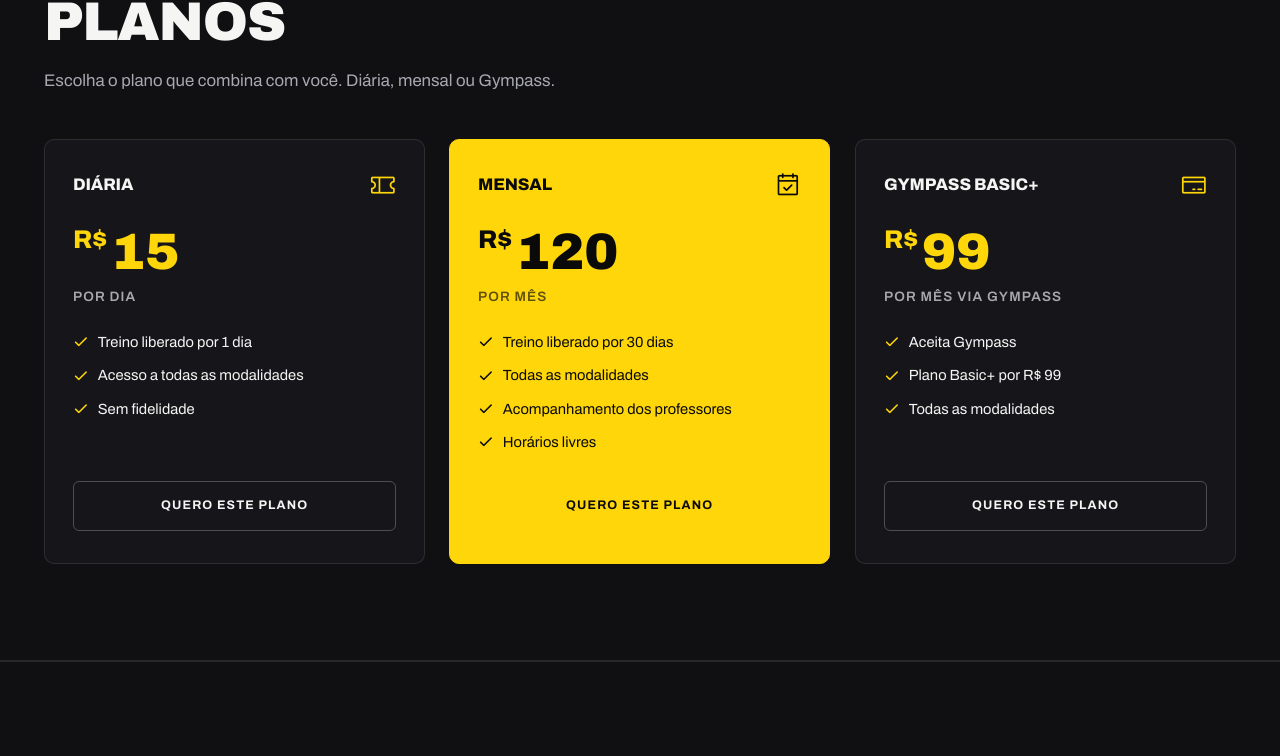
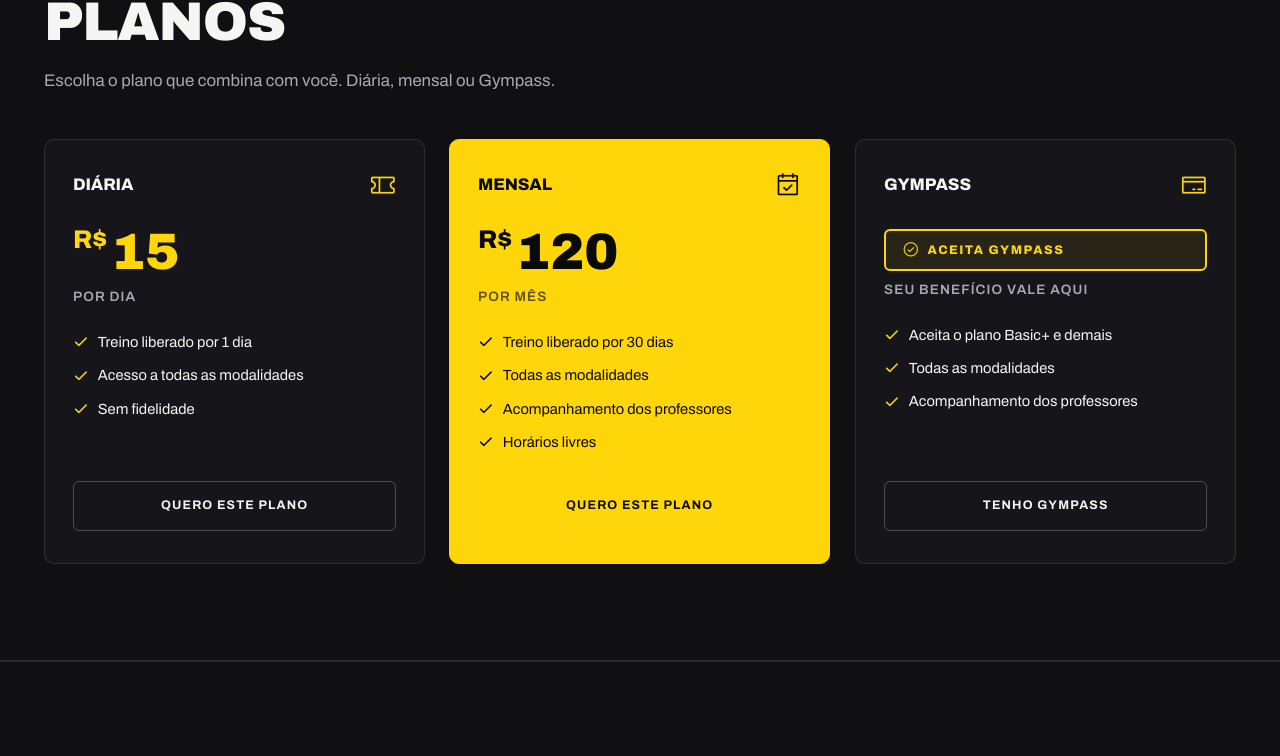
Before and after one commit to GeanVitor1/AcademiaStilus, an Angular app: page / in a window 1280 px wide. Shown: the part 10892-11648 px from the top of the page. Built offline with nearby package versions, Linux system fonts and the light colour scheme; grey boxes are pictures that could not be loaded.

Commit message:
Ajusta card Gympass para indicar aceite em vez de plano pago

```diff
--- a/src/app/components/plans/plans.html
+++ b/src/app/components/plans/plans.html
@@ -18,10 +18,18 @@
             <i class="ph plan-icon" [class]="plan.icon" aria-hidden="true"></i>
           </div>
 
-          <p class="plan-price">
-            <span class="plan-currency">R$</span>{{ plan.price }}
-          </p>
-          <p class="plan-period">{{ plan.period }}</p>
+          @if (plan.price) {
+            <p class="plan-price">
+              <span class="plan-currency">R$</span>{{ plan.price }}
+            </p>
+            <p class="plan-period">{{ plan.period }}</p>
+          } @else {
+            <div class="plan-badge">
+              <i class="ph ph-check-circle" aria-hidden="true"></i>
+              {{ plan.badge }}
+            </div>
+            <p class="plan-period">{{ plan.period }}</p>
+          }
 
           <ul class="plan-features">
             @for (feature of plan.features; track feature) {
@@ -35,11 +43,11 @@
           <a
             class="btn plan-cta"
             [class.btn-yellow]="plan.highlight"
-            [href]="planLink(plan.name)"
+            [href]="planLink(plan)"
             target="_blank"
             rel="noopener"
           >
-            Quero este plano
+            {{ plan.cta ?? 'Quero este plano' }}
           </a>
         </article>
       }
--- a/src/app/components/plans/plans.scss
+++ b/src/app/components/plans/plans.scss
@@ -86,6 +86,27 @@
   vertical-align: top;
 }
 
+.plan-badge {
+  display: inline-flex;
+  align-items: center;
+  gap: 8px;
+  margin: 2px 0 0;
+  padding: 10px 16px;
+  border: 2px solid var(--yellow);
+  background: rgba(255, 214, 10, 0.08);
+  border-radius: var(--radius-sm);
+  color: var(--yellow);
+  font-size: 0.78rem;
+  font-weight: 800;
+  letter-spacing: 0.12em;
+  text-transform: uppercase;
+  line-height: 1.2;
+}
+
+.plan-badge .ph {
+  font-size: 1.1rem;
+}
+
 .plan-period {
   margin: 8px 0 24px;
   color: var(--text-dim);
--- a/src/app/components/plans/plans.ts
+++ b/src/app/components/plans/plans.ts
@@ -1,7 +1,7 @@
 import { Component, inject } from '@angular/core';
 import { RevealDirective } from '../../directives/reveal.directive';
 import { TextRevealDirective } from '../../directives/text-reveal.directive';
-import { PLANS } from '../../shared/catalog';
+import { GymPlan, PLANS } from '../../shared/catalog';
 import { WhatsAppService } from '../../shared/whatsapp.service';
 
 @Component({
@@ -15,7 +15,11 @@
   readonly plans = PLANS;
   private readonly wa = inject(WhatsAppService);
 
-  planLink(name: string): string {
-    return this.wa.link(`Olá! Quero o plano ${name} da Academia Stilus.`);
+  planLink(plan: GymPlan): string {
+    const message =
+      plan.id === 'gympass'
+        ? 'Olá! Tenho Gympass e quero treinar na Academia Stilus.'
+        : `Olá! Quero o plano ${plan.name} da Academia Stilus.`;
+    return this.wa.link(message);
   }
 }
--- a/src/app/shared/catalog.ts
+++ b/src/app/shared/catalog.ts
@@ -36,10 +36,12 @@
 export interface GymPlan {
   id: string;
   name: string;
-  price: number;
+  price?: number;
   period: string;
   icon: string;
   features: string[];
+  badge?: string;
+  cta?: string;
   highlight?: boolean;
 }
 
@@ -259,15 +261,16 @@
   },
   {
     id: 'gympass',
-    name: 'Gympass Basic+',
-    price: 99,
-    period: 'por mês via Gympass',
+    name: 'Gympass',
+    badge: 'Aceita Gympass',
+    period: 'Seu benefício vale aqui',
     icon: 'ph-credit-card',
     features: [
-      'Aceita Gympass',
-      'Plano Basic+ por R$ 99',
+      'Aceita o plano Basic+ e demais',
       'Todas as modalidades',
+      'Acompanhamento dos professores',
     ],
+    cta: 'Tenho Gympass',
   },
 ];
 
```
